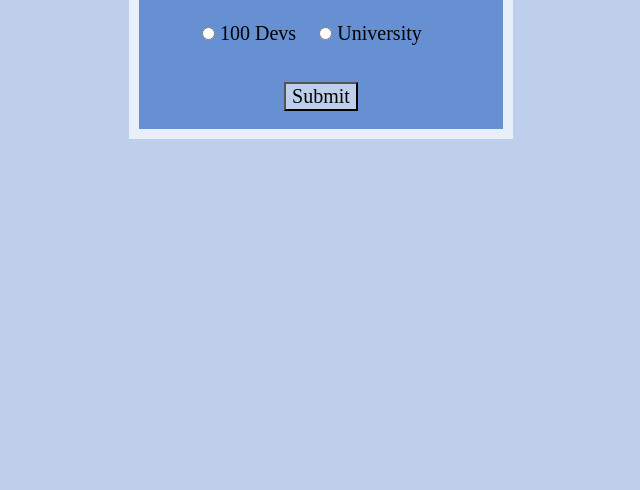
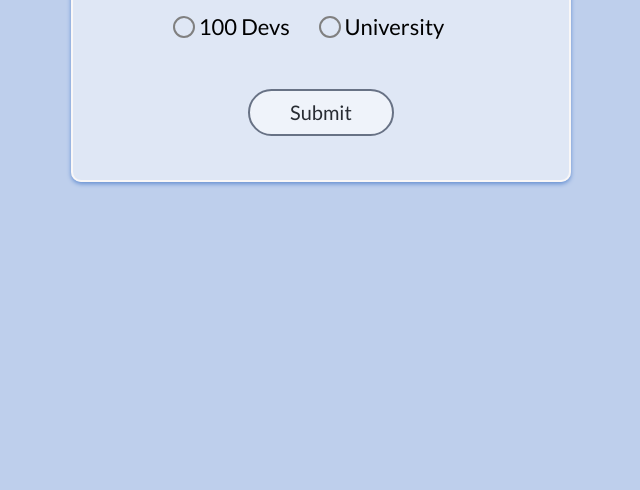
Before and after one commit to daminkim99/Study-Log-, a plain HTML site: page index.html in a window 1280 px wide. Shown: the part 310-800 px from the top of the page, without its empty margins (319-959 px from the left). Drawn offline with Linux system fonts and the light colour scheme.

Commit message:
css for 1st page

```diff
--- a/css/style.css
+++ b/css/style.css
@@ -1,6 +1,7 @@
 /* Box Model Hack */
 * {
      box-sizing: border-box;
+     font-family: 'Lato', sans-serif;
 }
 
 /* Clear fix hack */
@@ -32,11 +33,55 @@ body {
 .form {
      font-size:2rem;
      text-align:center;
-     background-color:#6690d2;
-     border: 10px solid #e9eff9;
-     width:30%;
+     background-color: rgba(255, 255, 255, 0.508);
+     border: 2px solid rgb(249, 247, 247);
+     border-radius: 10px;
+     width: 500px;
+     height: 300px;
      margin: 15% auto;
+     box-shadow: #6690d2 0px 2px 4px;
+}
 
+.form h2 {
+     border-top: 20px solid rgba(0,0,0,0);
+}
+/* decorate radio buttons*/
+
+.form [type="radio"] {
+     appearance: none;
+     border: max(2px, 0.1em) solid gray;
+     border-radius: 50%;
+     width: 2.2rem;
+     height: 2.2rem;
+     transition: border 0.5s ease-in-out;
+     vertical-align: middle;
+}
+
+/* button turns blue when clicked*/
+
+.form [type="radio"]:checked {
+     border: 0.4em solid #6690d2;
+   }
+
+.form form label {
+     font-size: 2.2rem;
+     vertical-align: middle;
+}
+
+/* submit button decoration*/
+.form button {
+     margin-bottom:5%;
+     padding: 10px 40px;
+     border: 2px solid #687285;
+     color: #282c33;
+     border-radius: 30px;
+     background-color: rgba(255, 255, 255, 0.508);
+}
+
+.form button:hover {
+     background-color:#becfec;
+     transition: 0.3s;
+     border: 2px outset #687285;
 }
 
 
@@ -48,13 +93,6 @@ form * {
      padding-right:5%
 }
 
-
-
- button{
-     margin-bottom:5%;
-     background-color:#becfec;
-
-}
 
 .uniForm {
      font-size:2rem;
@@ -113,16 +151,6 @@ form * {
      border-radius: 10px;
 }
 
-/******************************************
-/* LAYOUT
-/*******************************************/
-header {
-
-}
-
-footer {
-
-}
 
 /******************************************
 /* ADDITIONAL STYLES for 100DEVS FORM
@@ -134,6 +162,15 @@ footer {
      flex-direction: column;
      justify-content:space-between;
      font-size:1.5rem;
+
+}
+
+.main1 {
+     margin: 10% 0;
+}
+
+.main1 form {
+     margin: 0;
 
 }
 .navbar ul{
--- a/index.html
+++ b/index.html
@@ -12,12 +12,17 @@
 		<link rel="stylesheet" href="https://cdnjs.cloudflare.com/ajax/libs/font-awesome/6.2.1/css/all.min.css">
 		<link rel="stylesheet" href="css/normalize.css">
 		<link rel="stylesheet" href="css/style.css">
+
+		<!--google font link-->
+		<link rel="preconnect" href="https://fonts.googleapis.com">
+		<link rel="preconnect" href="https://fonts.gstatic.com" crossorigin>
+		<link href="https://fonts.googleapis.com/css2?family=Lato:wght@300;400;700&display=swap" rel="stylesheet">
 	</head>
 	<body>
         <div id ='bor' class="form">
             <h2>What will this log be used for? </h2>
             <form>
-                <input type="radio" name="usage" id= "hDevs" value="hDevs">
+				<input type="radio" name="usage" id= "hDevs" value="hDevs">
                 <label for="hDevs">100 Devs</label>
                 <input type="radio" name="usage" id ="UniStudent" value = 'University'>
                 <label for="UniStudent">University</label>
```
